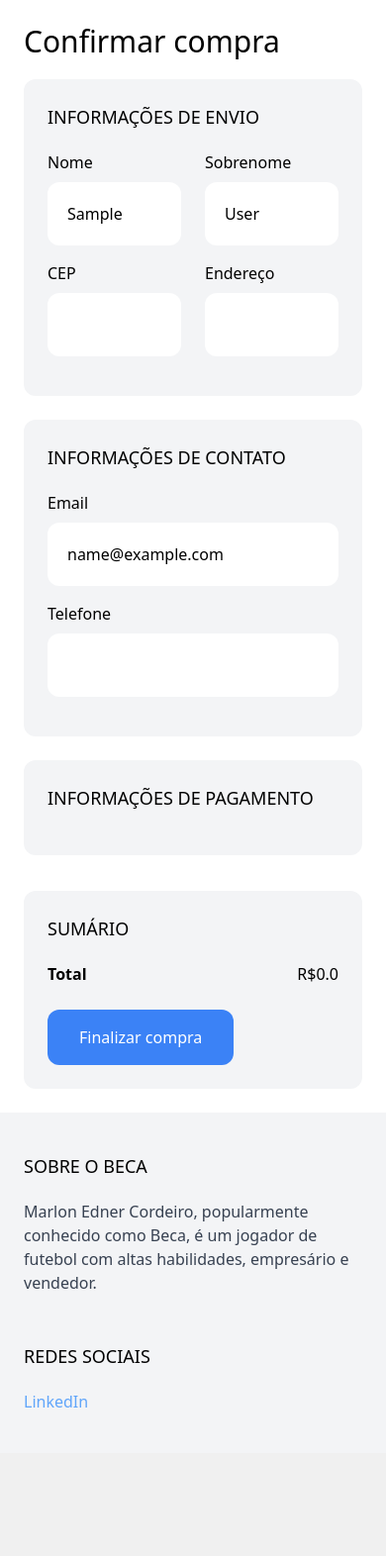
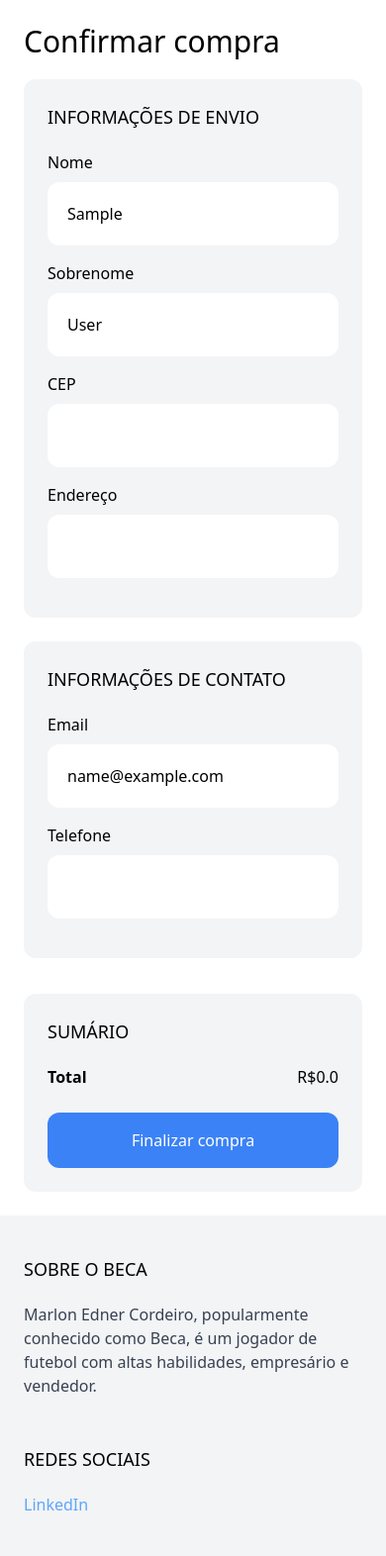
Before and after one commit to garzuze/eBeca_django, a Django app: page /cart/checkout/ in a window 390 px wide. Shown: the part 85-1657 px from the top of the page at 99% size. Before the commit the page ends 1507 px from the top, so only its background shows below. Run offline with Django 4.2, Linux system fonts and the light colour scheme; the visitor is signed in with stand-in values (Sample User, id 1); some libraries are stand-ins or nearby versions.

Commit message:
Responsividade da página de checkout ajustada!
Acredito que agora está muito melhor.

```diff
--- a/eBeca/templates/cart/checkout.html
+++ b/eBeca/templates/cart/checkout.html
@@ -9,29 +9,29 @@
         <form method="post" action="{% url 'start_order' %}">
             {% csrf_token %}
 
-            <div class="w-full md:pr-6">
+            <div class="w-full sm:pr-6">
                 <div class="mb-6 p-6 bg-gray-100 rounded-xl">
                     <h2 class="mb-5 uppercase text-lg">Informações de envio</h2>
 
-                    <div class="flex space-x-6">
-                        <div class="w-1/2 mb-4">
+                    <div class="sm:flex sm:space-x-6">
+                        <div class="w-full sm:w-full sm:w-1/2 mb-4">
                             <label class="inline-block mb-2">Nome</label>
                             <input name="first_name" type="text" class="w-full p-5 rounded-xl" value="{{ request.user.first_name }}">
                         </div>
 
-                        <div class="w-1/2 mb-4">
+                        <div class="w-full sm:w-full sm:w-1/2 mb-4">
                             <label class="inline-block mb-2">Sobrenome</label>
                             <input name="last_name" type="text" class="w-full p-5 rounded-xl" value="{{request.user.last_name}}">
                         </div>
                     </div>
 
-                    <div class="flex space-x-6">
-                        <div class="w-1/2 mb-4">
+                    <div class="sm:flex sm:space-x-6">
+                        <div class="w-full sm:w-1/2 mb-4">
                             <label class="inline-block mb-2">CEP</label>
                             <input name="cep" type="number" class="w-full p-5 rounded-xl">
                         </div>
 
-                        <div class="w-1/2 mb-4">
+                        <div class="w-full sm:w-1/2 mb-4">
                             <label class="inline-block mb-2">Endereço</label>
                             <input name="address" type="text" class="w-full p-5 rounded-xl">
                         </div>
@@ -41,19 +41,17 @@
                 <div class="mb-6 p-6 bg-gray-100 rounded-xl">
                     <h2 class="mb-5 uppercase text-lg">Informações de contato</h2>
 
-                    <div class="mb-4">
+                    <div class="sm:flex sm:space-x-6">
+                        <div class="w-full sm:w-full sm:w-1/2 mb-4">
                             <label class="inline-block mb-2">Email</label>
                             <input name="email" type="email" class="w-full p-5 rounded-xl" value="{{request.user.email}}">
                         </div>
 
-                    <div class="mb-4">
+                        <div class="w-full sm:w-full sm:w-1/2 mb-4">
                             <label class="inline-block mb-2">Telefone</label>
                             <input name="phone" type="number" class="w-full p-5 rounded-xl">
                         </div>
                     </div>
-
-                <div class="mb-6 p-6 bg-gray-100 rounded-xl">
-                    <h2 class="mb-5 uppercase text-lg">Informações de pagamento</h2>
                 </div>
             </div>
         </div>
@@ -67,7 +65,7 @@
             </div>
 
             <button
-                class="inline-block px-8 py-4 rounded-xl bg-blue-500 hover:bg-blue-700 text-white">
+                class="w-full inline-block px-8 py-4 rounded-xl bg-blue-500 hover:bg-blue-700 text-white">
                 Finalizar compra
             </button>
         </div>
--- a/eBeca/todo.txt
+++ b/eBeca/todo.txt
@@ -2,5 +2,6 @@
 - Deixar cadastro funcional
 - Adicionar QRcode com pix do pai como método de pagamento
 - Finalizar página de sucesso
-- Consertar responsividade da página de checkout
+- Consertar responsividade da página de checkout @done
 - Adicionar informações preenchidas no checkout (cep, endereço e telefone) no cadastro
+- Consertar erro de checkout vazio
```
Lines whose indentation alone changed are shown as unchanged.
